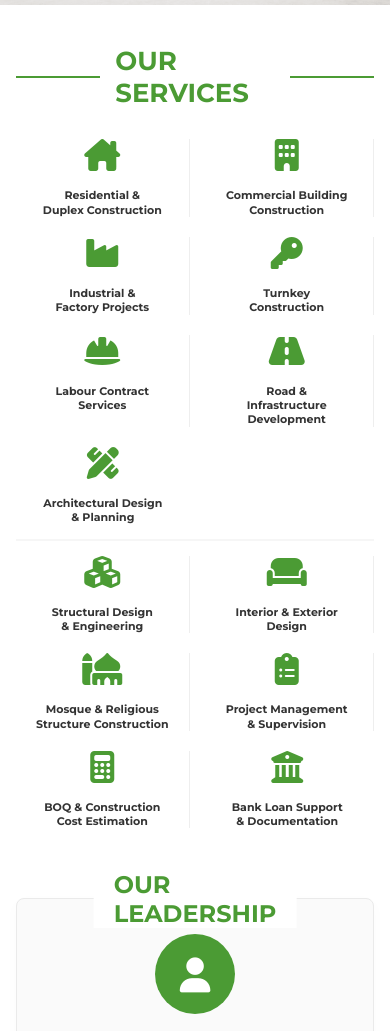
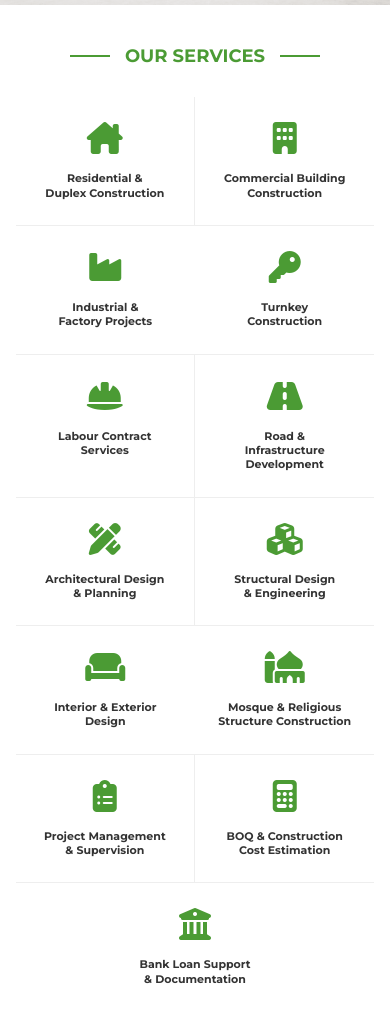
Before and after one commit to sayhan-ahmed/apan-alo-builders-coming-soon, a plain HTML site: page index.html in a window 390 px wide. Shown: the part 214-1245 px from the top of the page. Drawn offline with nearby package versions, Linux system fonts and the light colour scheme.

Commit message:
Fix services grid borders for mobile/tablet viewports and increase gap between main-title words

```diff
--- a/style.css
+++ b/style.css
@@ -135,7 +135,7 @@ body {
   font-family: "Oswald", sans-serif;
   font-size: 8vw;
   font-weight: 700;
-  line-height: 0.9;
+  line-height: 1.05;
   color: var(--dark-grey);
   text-transform: uppercase;
   margin-bottom: 20px;
@@ -557,14 +557,47 @@ body {
     font-size: 10px;
   }
 
+  .section-title h3 {
+    font-size: 22px;
+  }
+  .green-line {
+    width: 60px;
+  }
+
+  .services-section {
+    display: grid;
+    grid-template-columns: repeat(3, 1fr);
+    gap: 0;
+  }
+  .section-title {
+    grid-column: 1 / span 3;
+    margin-bottom: 30px;
+  }
   .services-row-1,
   .services-row-2 {
-    grid-template-columns: repeat(3, 1fr);
+    display: contents;
   }
-
   .services-row-divider {
-    margin: 15px 0;
-    opacity: 0.5;
+    display: none;
+  }
+  .service-card {
+    border-right: 1.5px solid #eeeeee !important;
+    border-bottom: 1.5px solid #eeeeee !important;
+    padding: 25px 10px !important;
+  }
+  /* Precise selectors for tablet 3rd column right border hiding */
+  .services-row-1 .service-card:nth-child(3),
+  .services-row-1 .service-card:nth-child(6),
+  .services-row-2 .service-card:nth-child(2),
+  .services-row-2 .service-card:nth-child(5) {
+    border-right: none !important;
+  }
+  /* Centers the last item at the bottom */
+  .services-row-2 .service-card:last-child {
+    grid-column: 1 / span 3;
+    justify-self: center;
+    border-right: none !important;
+    border-bottom: none !important;
   }
 
   .leadership-content {
@@ -644,9 +677,37 @@ body {
     line-height: 1.25;
   }
 
-  .services-row-1,
-  .services-row-2 {
+  .section-title h3 {
+    font-size: 18px;
+  }
+  .green-line {
+    width: 40px;
+  }
+
+  .services-section {
     grid-template-columns: repeat(2, 1fr);
+  }
+  .section-title {
+    grid-column: 1 / span 2;
+  }
+  .services-row-2 .service-card {
+    border-right: 1.5px solid #eeeeee !important; /* Reset tablet 3n border */
+  }
+  /* Precise selectors for mobile 2nd column right border hiding */
+  .services-row-1 .service-card:nth-child(2),
+  .services-row-1 .service-card:nth-child(4),
+  .services-row-1 .service-card:nth-child(6),
+  .services-row-2 .service-card:nth-child(1),
+  .services-row-2 .service-card:nth-child(3),
+  .services-row-2 .service-card:nth-child(5) {
+    border-right: none !important;
+  }
+  /* Centers the last item at the bottom */
+  .services-row-2 .service-card:last-child {
+    grid-column: 1 / span 2;
+    justify-self: center;
+    border-right: none !important;
+    border-bottom: none !important;
   }
 
   .services-section,
```
